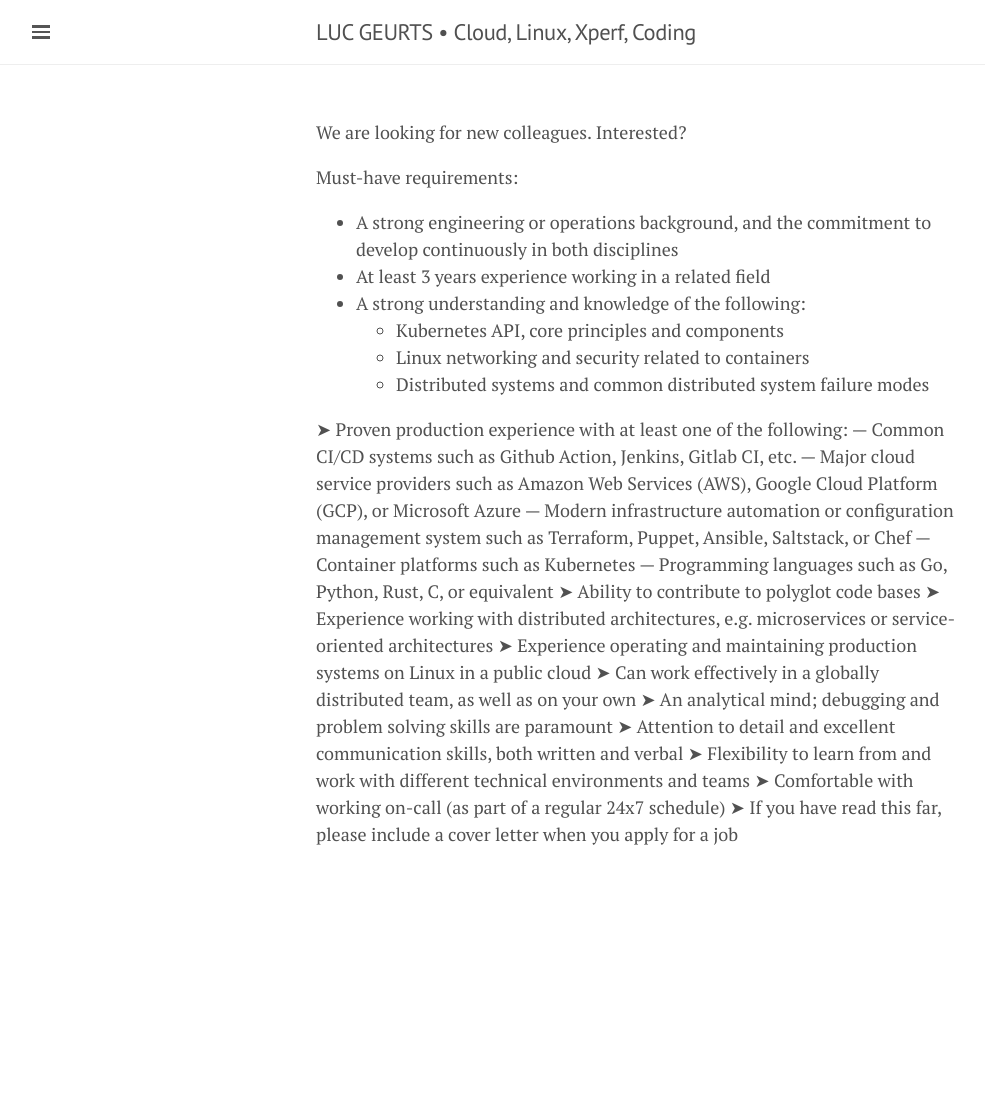
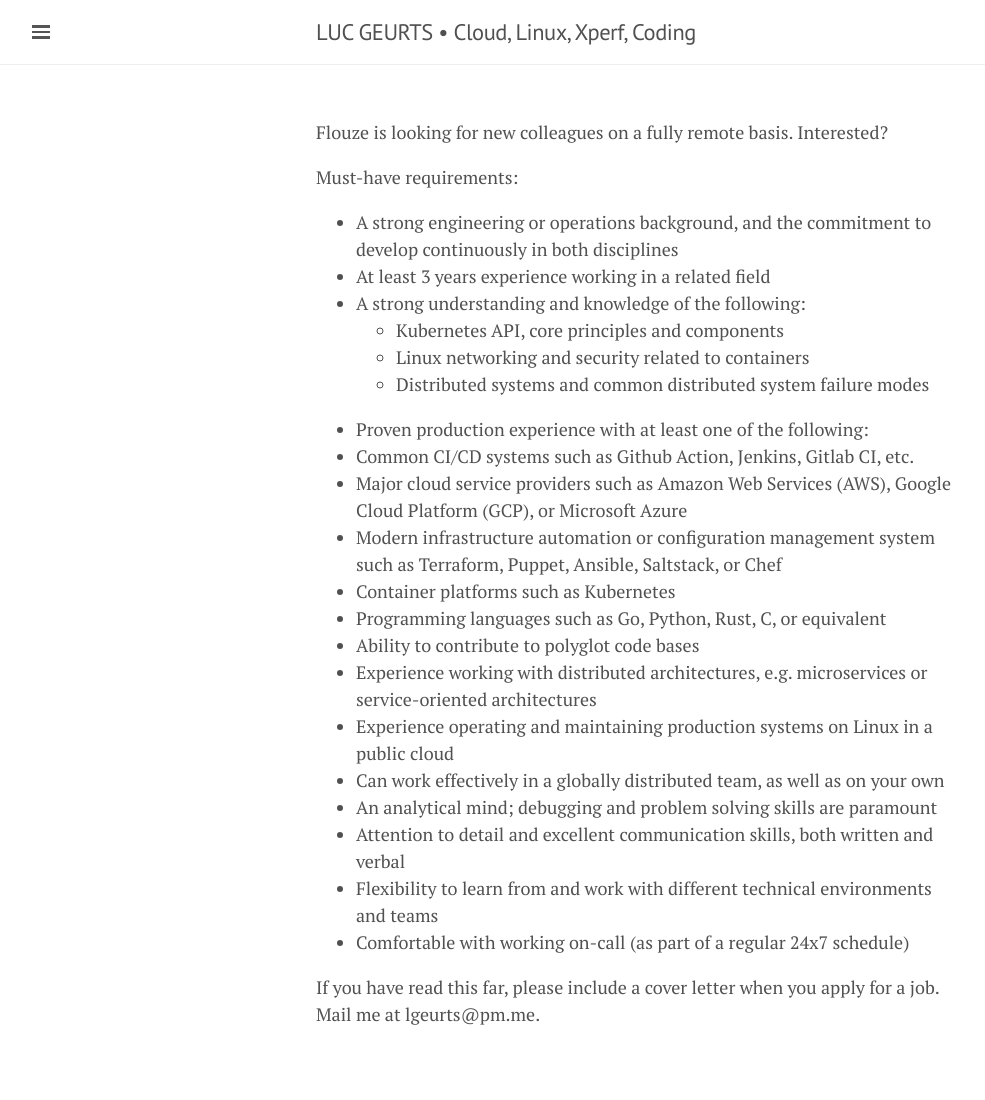
Before and after one commit to lgeurts/lgeurts.github.io, a Jekyll site: the page built from APPLICATION.md, in a window 1280 px wide. Shown: the whole page, without its empty margins (0-985 px from the left). Built offline with Jekyll 4.4.1, drawn with Linux system fonts in a browser that asks for light colours; nearby versions of some CDN libraries; our own code applies the rules of GitHub Pages for plain Markdown files; before the commit the page ends 920 px from its top, so only the background shows below that.

Commit message:
Update APPLICATION.md

```diff
--- a/APPLICATION.md
+++ b/APPLICATION.md
@@ -1,4 +1,4 @@
-We are looking for new colleagues. Interested?
+Flouze is looking for new colleagues on a fully remote basis. Interested?
 
 Must-have requirements:
 
@@ -8,19 +8,19 @@
     * Kubernetes API, core principles and components
     * Linux networking and security related to containers
     * Distributed systems and common distributed system failure modes
+- Proven production experience with at least one of the following:
+- Common CI/CD systems such as Github Action, Jenkins, Gitlab CI, etc.
+- Major cloud service providers such as Amazon Web Services (AWS), Google Cloud Platform (GCP), or Microsoft Azure
+- Modern infrastructure automation or configuration management system such as Terraform, Puppet, Ansible, Saltstack, or Chef
+- Container platforms such as Kubernetes
+- Programming languages such as Go, Python, Rust, C, or equivalent
+- Ability to contribute to polyglot code bases
+- Experience working with distributed architectures, e.g. microservices or service-oriented architectures
+- Experience operating and maintaining production systems on Linux in a public cloud
+- Can work effectively in a globally distributed team, as well as on your own
+- An analytical mind; debugging and problem solving skills are paramount
+- Attention to detail and excellent communication skills, both written and verbal
+- Flexibility to learn from and work with different technical environments and teams
+- Comfortable with working on-call (as part of a regular 24x7 schedule)
 
-➤ Proven production experience with at least one of the following:
- — Common CI/CD systems such as Github Action, Jenkins, Gitlab CI, etc.
- — Major cloud service providers such as Amazon Web Services (AWS), Google Cloud Platform (GCP), or Microsoft Azure
- — Modern infrastructure automation or configuration management system such as Terraform, Puppet, Ansible, Saltstack, or Chef
- — Container platforms such as Kubernetes
- — Programming languages such as Go, Python, Rust, C, or equivalent
-➤ Ability to contribute to polyglot code bases
-➤ Experience working with distributed architectures, e.g. microservices or service-oriented architectures
-➤ Experience operating and maintaining production systems on Linux in a public cloud
-➤ Can work effectively in a globally distributed team, as well as on your own
-➤ An analytical mind; debugging and problem solving skills are paramount
-➤ Attention to detail and excellent communication skills, both written and verbal
-➤ Flexibility to learn from and work with different technical environments and teams
-➤ Comfortable with working on-call (as part of a regular 24x7 schedule)
-➤ If you have read this far, please include a cover letter when you apply for a job
+If you have read this far, please include a cover letter when you apply for a job. Mail me at lgeurts@pm.me.
```
